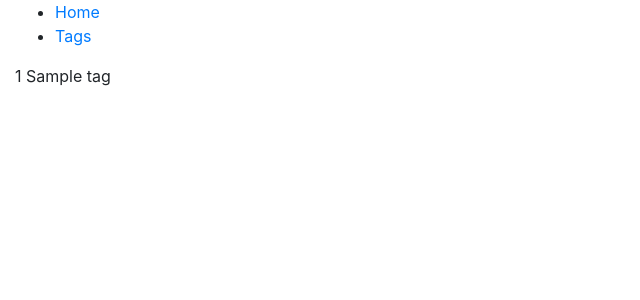
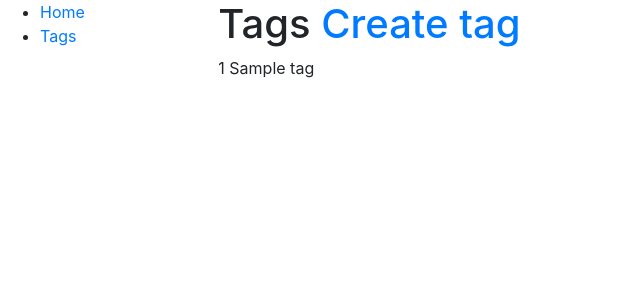
Before and after one commit to YKonoplyov/todo-list, a Django app: page /tag_list in a window 1280 px wide. Shown: the top 300 px of the page, without its empty margins (0-640 px from the left). Run offline with Django 4.2, Linux system fonts and the light colour scheme; tables that the repository leaves empty hold one stand-in row (values such as "Sample post").

Commit message:
added button for creation of tag

```diff
--- a/templates/base.html
+++ b/templates/base.html
@@ -7,16 +7,14 @@
         integrity="sha384-Gn5384xqQ1aoWXA+058RXPxPg6fy4IWvTNh0E263XmFcJlSAwiGgFAW/dAiS6JXm" crossorigin="anonymous">
 </head>
 <body>
-<div class="container-fluid">
-  <div class="row">
-    <div class="col-sm-3">
-      {% include 'includes/sidebar.html'%}
-    </div>
-    <div class="col-sm-10">
-      {% block content %}
+<div class="row">
+  <div class="col-sm-2">
+    {% include 'includes/sidebar.html'%}
+  </div>
+  <div class="col-sm-9">
+    {% block content %}
 
-      {% endblock %}
-    </div>
+    {% endblock %}
   </div>
 </div>
 </body>
--- a/templates/todo_list/tag_list.html
+++ b/templates/todo_list/tag_list.html
@@ -1,6 +1,7 @@
 {% extends "base.html" %}
 
 {% block content %}
+  <h1>Tags <a href="{%  url 'todo_list:tag-create' %}">Create tag</a></h1>
   {% for tag in tag_list %}
     <p>{{ tag.id }} {{ tag.name }}</p>
   {% endfor %}
```
